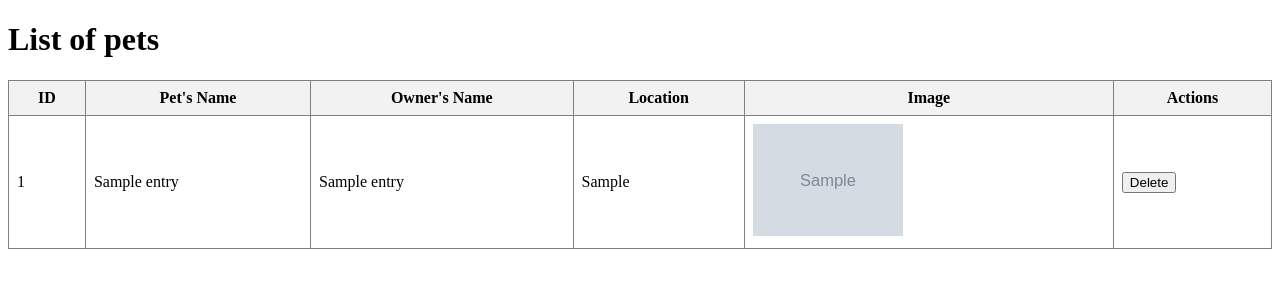
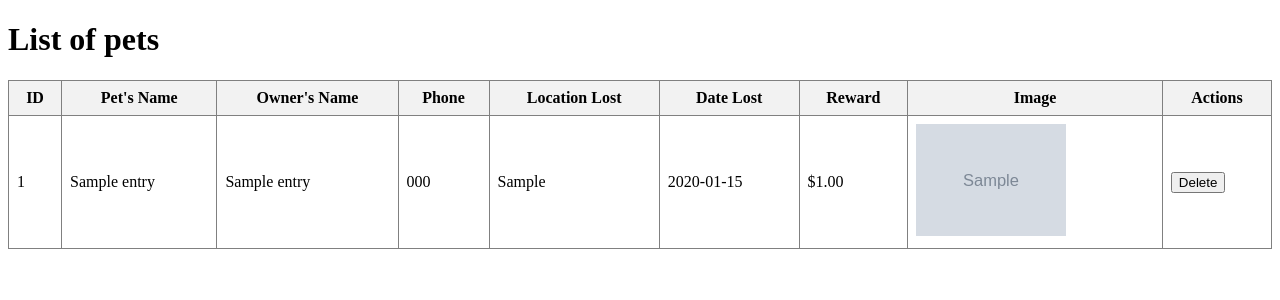
Before and after one commit to edyau1024/LostPetApp, a Flask app: page /names in a window 1280 px wide. Shown: the top 300 px of the page. Run offline with Flask 3, Linux system fonts and the light colour scheme; tables that the repository leaves empty hold one stand-in row (values such as "Sample post"); grey boxes marked "Sample" are stand-in pictures.

Commit message:
Update names.html

```diff
--- a/templates/names.html
+++ b/templates/names.html
@@ -13,7 +13,10 @@
         <th>ID</th>
         <th>Pet's Name</th>
         <th>Owner's Name</th>
-      <th>Location</th>
+        <th>Phone</th>
+        <th>Location Lost</th>
+        <th>Date Lost</th>
+        <th>Reward</th>
         <th>Image</th>
         <th>Actions</th>
     </tr>
@@ -24,7 +27,10 @@
       <td>{{ entry.id }}</td>
       <td>{{ entry.pet_name }}</td>
       <td>{{ entry.owner_name }}</td>
+    <td>{{ entry.phone_number }}</td>
     <td>{{ entry.location }}</td>
+    <td>{{ entry.date_lost }}</td>
+    <td>${{ "%.2f"|format(entry.reward) }}</td>
       <td>
         {% if entry.image_filename %}
           <img src="{{ entry.image_filename }}" alt="Pet image" style="max-width:150px;">
```
Lines whose indentation alone changed are shown as unchanged.
